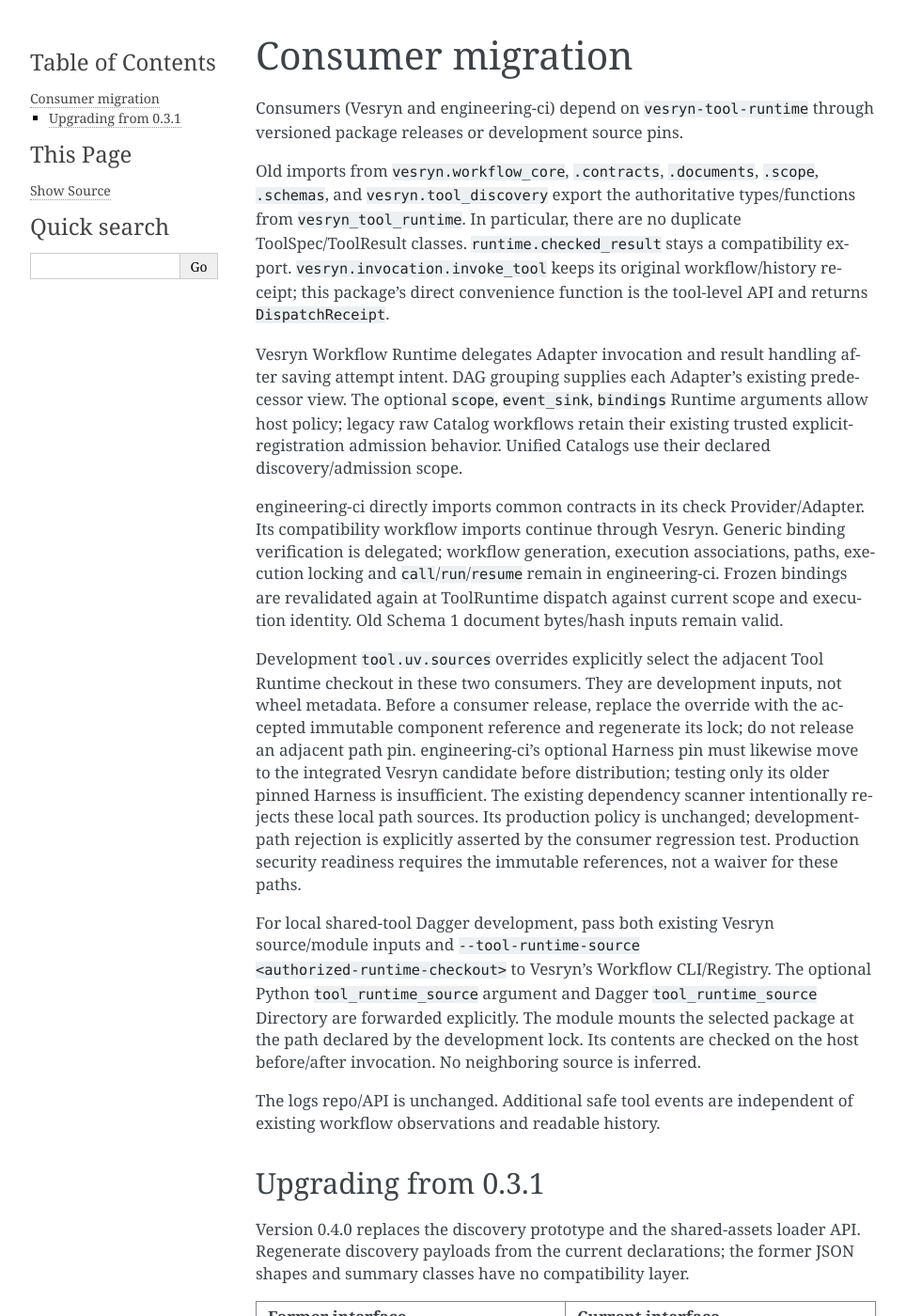
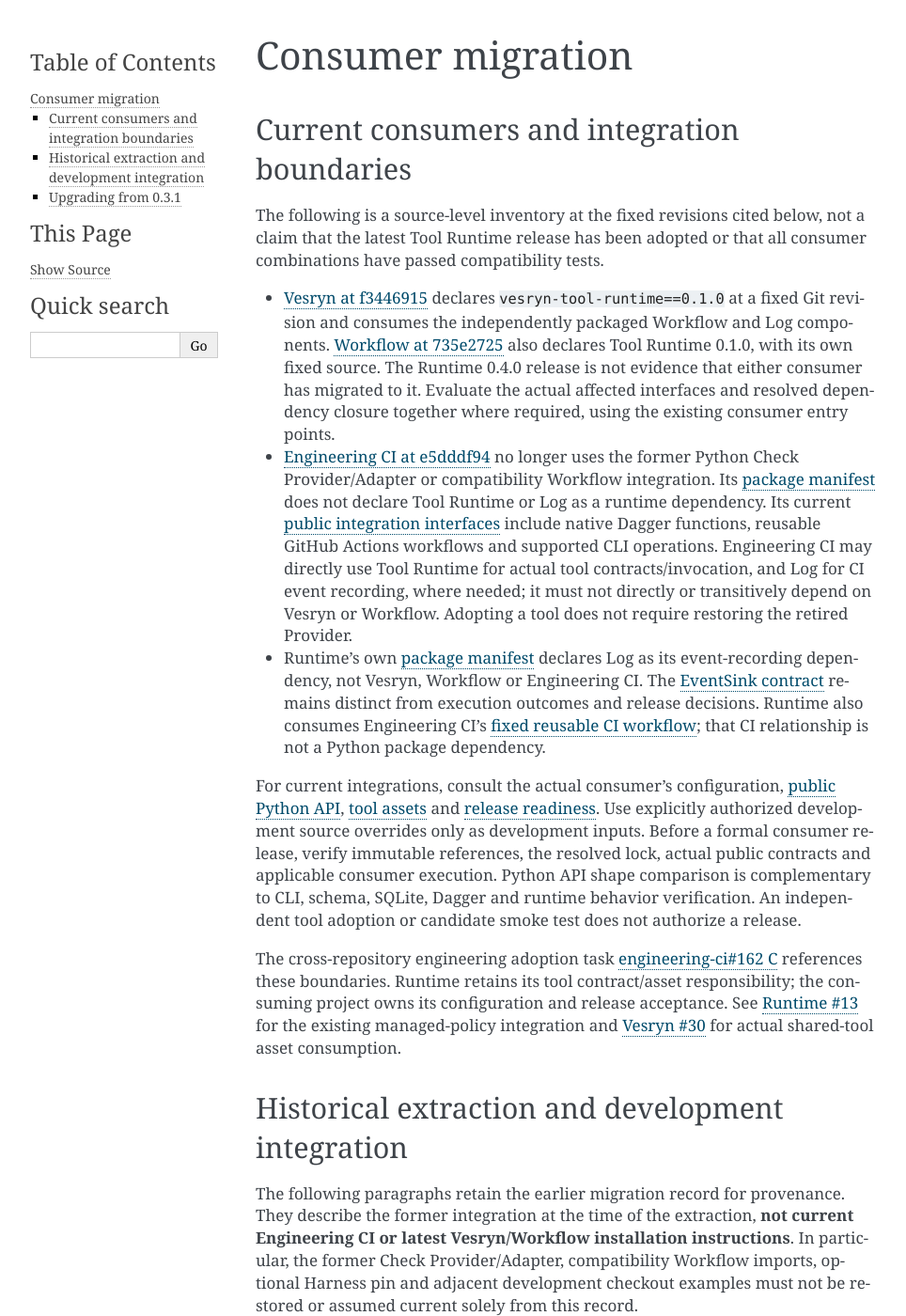
Before and after one commit to dymzz/vesryn-tool-runtime, a Sphinx documentation site: the page built from docs/consumers.md, in a window 1280 px wide and 1400 px high. Shown: the whole window at 94% size, without its empty margins (148-1112 px from the left). Built offline with Sphinx 7.4.7, drawn with Linux system fonts in a browser that asks for light colours; pages that are not in the unit, such as notebooks, are missing from menus.

Commit message:
docs: distinguish current consumers from historical extraction paths [skip ci]

```diff
--- a/docs/consumers.md
+++ b/docs/consumers.md
@@ -1,4 +1,67 @@
 # Consumer migration
+
+## Current consumers and integration boundaries
+
+The following is a source-level inventory at the fixed revisions cited below, not
+a claim that the latest Tool Runtime release has been adopted or that all
+consumer combinations have passed compatibility tests.
+
+- [Vesryn at f3446915](https://github.com/dymzz/vesryn/blob/f3446915e64f0a2f6d8a997e3aee6fbfbbde77b6/pyproject.toml)
+  declares `vesryn-tool-runtime==0.1.0` at a fixed Git revision and consumes
+  the independently packaged Workflow and Log components.
+  [Workflow at 735e2725](https://github.com/dymzz/vesryn-workflow/blob/735e2725584cf4cc1224a995c9b4fa3fe8f8181b/pyproject.toml)
+  also declares Tool Runtime 0.1.0, with its own fixed source. The Runtime
+  0.4.0 release is not evidence that either consumer has migrated to it.
+  Evaluate the actual affected interfaces and resolved dependency closure
+  together where required, using the existing consumer entry points.
+- [Engineering CI at e5dddf94](https://github.com/dymzz/engineering-ci/blob/e5dddf942ff93fd55daeeb8b199ed754ca0cf0b8/docs/architecture/repository-overview.md#依赖与跨仓库关系)
+  no longer uses the former Python Check Provider/Adapter or compatibility
+  Workflow integration. Its
+  [package manifest](https://github.com/dymzz/engineering-ci/blob/e5dddf942ff93fd55daeeb8b199ed754ca0cf0b8/pyproject.toml)
+  does not declare Tool Runtime or Log as a runtime dependency. Its current
+  [public integration interfaces](https://github.com/dymzz/engineering-ci/blob/e5dddf942ff93fd55daeeb8b199ed754ca0cf0b8/docs/delivery/public-components.md)
+  include native Dagger functions, reusable GitHub Actions workflows and
+  supported CLI operations. Engineering CI may directly use Tool Runtime for
+  actual tool contracts/invocation, and Log for CI event recording, where
+  needed; it must not directly or transitively depend on Vesryn or Workflow.
+  Adopting a tool does not require restoring the retired Provider.
+- Runtime's own
+  [package manifest](https://github.com/dymzz/vesryn-tool-runtime/blob/354fbde13e146760c354a2cc6782756b011ef2e7/pyproject.toml)
+  declares Log as its event-recording dependency, not Vesryn, Workflow or
+  Engineering CI. The
+  [EventSink contract](https://github.com/dymzz/vesryn-log/blob/ecda07fd167b0bd47008b9e6748acb94d730c114/docs/python-api.md)
+  remains distinct from execution outcomes and release decisions. Runtime
+  also consumes Engineering CI's
+  [fixed reusable CI workflow](https://github.com/dymzz/vesryn-tool-runtime/blob/354fbde13e146760c354a2cc6782756b011ef2e7/.github/workflows/ci.yml);
+  that CI relationship is not a Python package dependency.
+
+For current integrations, consult the actual consumer's configuration,
+[public Python API](python-api.md), [tool assets](tool-assets.md) and
+[release readiness](delivery/release-readiness.md). Use explicitly authorized
+development source overrides only as development inputs. Before a formal
+consumer release, verify immutable references, the resolved lock, actual
+public contracts and applicable consumer execution. Python API shape
+comparison is complementary to CLI, schema, SQLite, Dagger and runtime
+behavior verification. An independent tool adoption or candidate smoke
+test does not authorize a release.
+
+The cross-repository engineering adoption task
+[engineering-ci#162 C](https://github.com/dymzz/engineering-ci/issues/162)
+references these boundaries. Runtime retains its tool contract/asset
+responsibility; the consuming project owns its configuration and release
+acceptance. See [Runtime #13](https://github.com/dymzz/vesryn-tool-runtime/issues/13)
+for the existing managed-policy integration and
+[Vesryn #30](https://github.com/dymzz/vesryn/issues/30) for actual shared-tool
+asset consumption.
+
+## Historical extraction and development integration
+
+The following paragraphs retain the earlier migration record for provenance.
+They describe the former integration at the time of the extraction, **not
+current Engineering CI or latest Vesryn/Workflow installation instructions**.
+In particular, the former Check Provider/Adapter, compatibility Workflow
+imports, optional Harness pin and adjacent development checkout examples
+must not be restored or assumed current solely from this record.
 
 Consumers (Vesryn and engineering-ci) depend on `vesryn-tool-runtime` through versioned package releases or development source pins.
 
```
